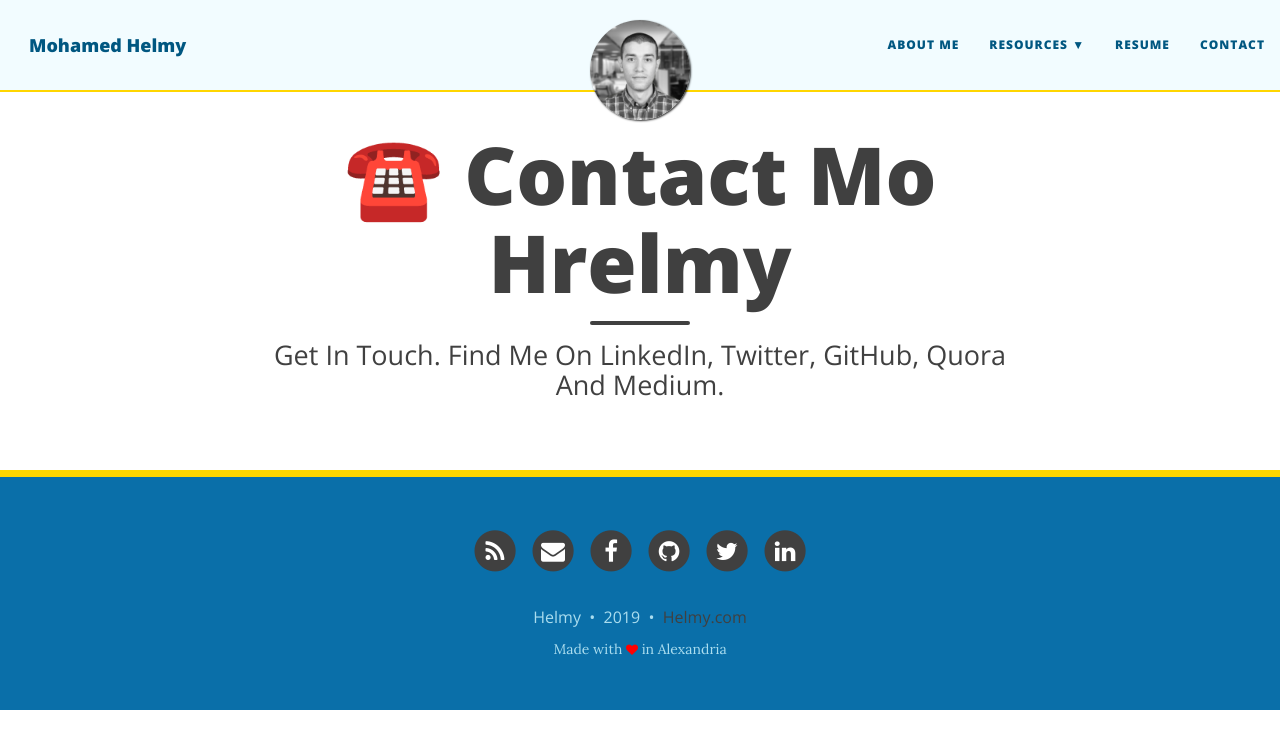
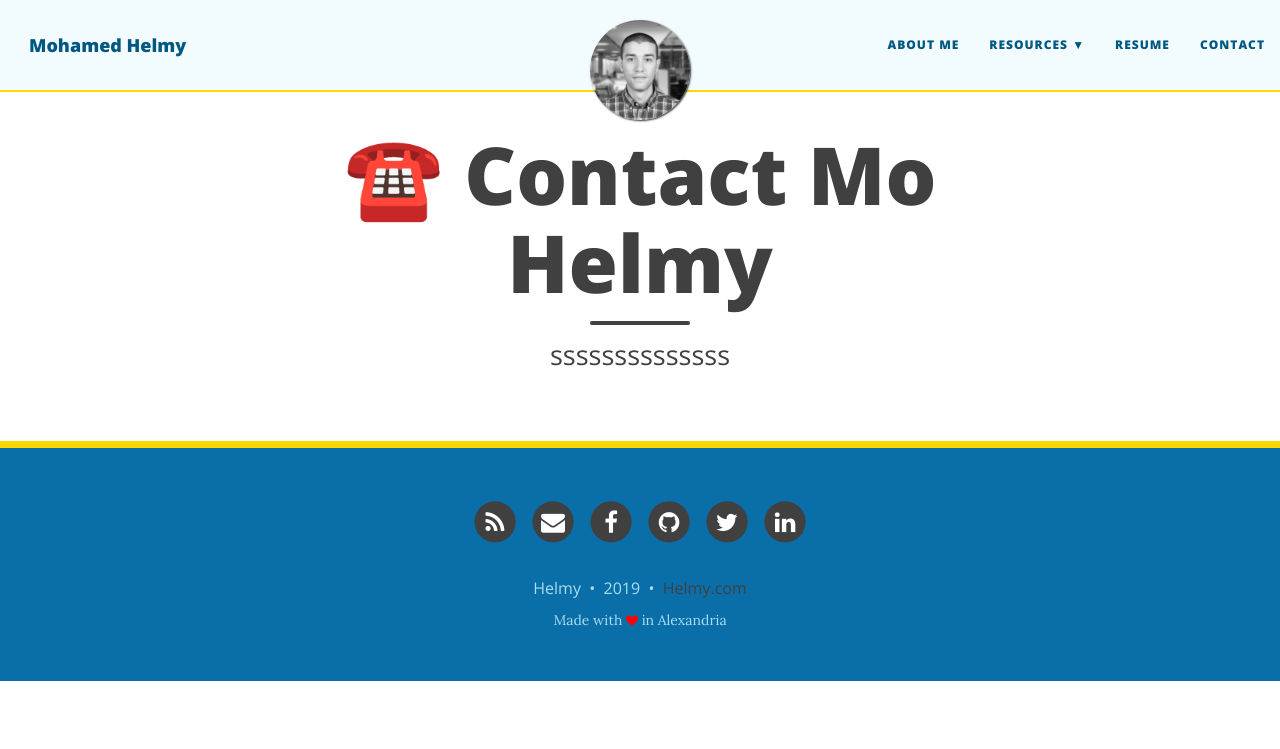
Before and after one commit to M-Helmy/m-helmy.github.io, a Jekyll site: the page built from contact.md, in a window 1280 px wide. Shown: the top 749 px of the page. Built offline with Jekyll 4.4.1, drawn with Linux system fonts in a browser that asks for light colours; nearby versions of some CDN libraries.

Commit message:
Update contact.md

```diff
--- a/contact.md
+++ b/contact.md
@@ -1,6 +1,6 @@
 ---
 layout: page
 title: ☎️ Contact Mo Helmy
-title: ☎️ Contact Mo Hrelmy
 subtitle: Get In Touch. Find Me On LinkedIn, Twitter, GitHub, Quora And Medium.
+subtitle: ssssssssssssss
 ---
```
